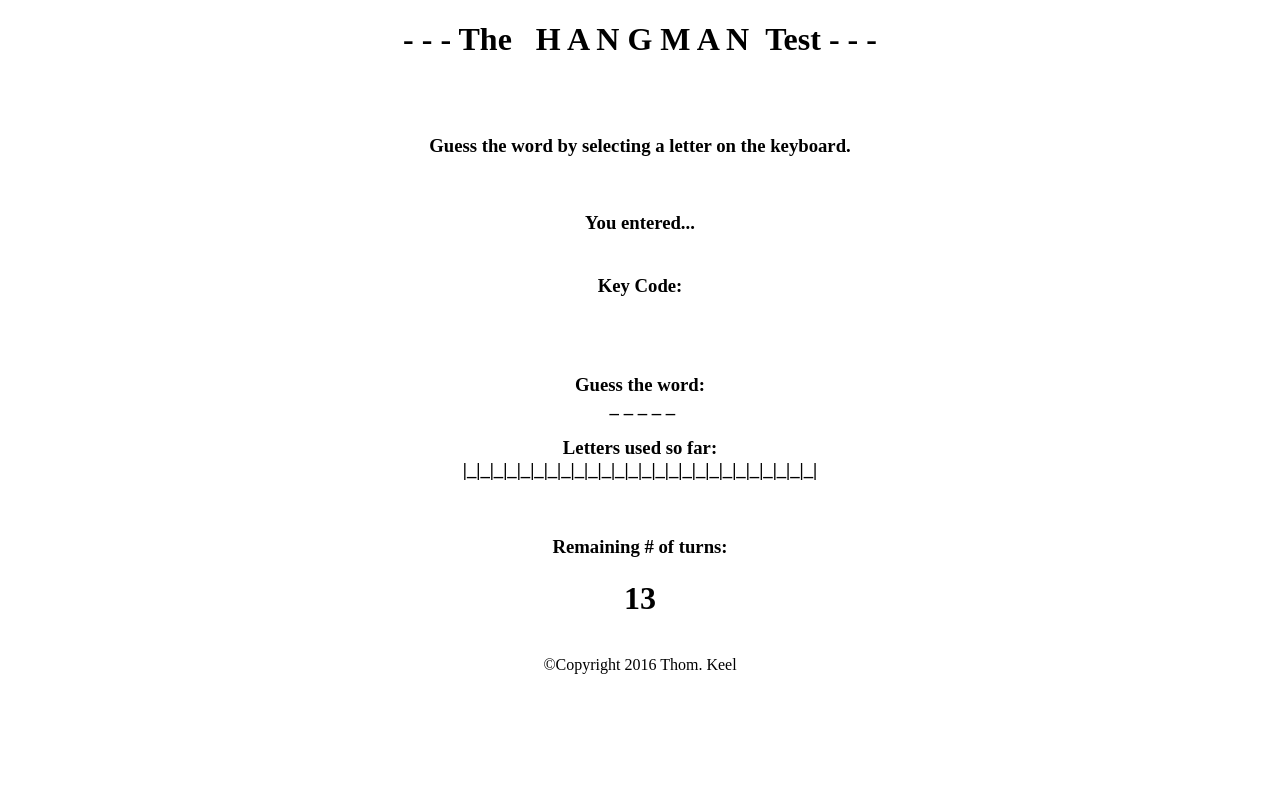
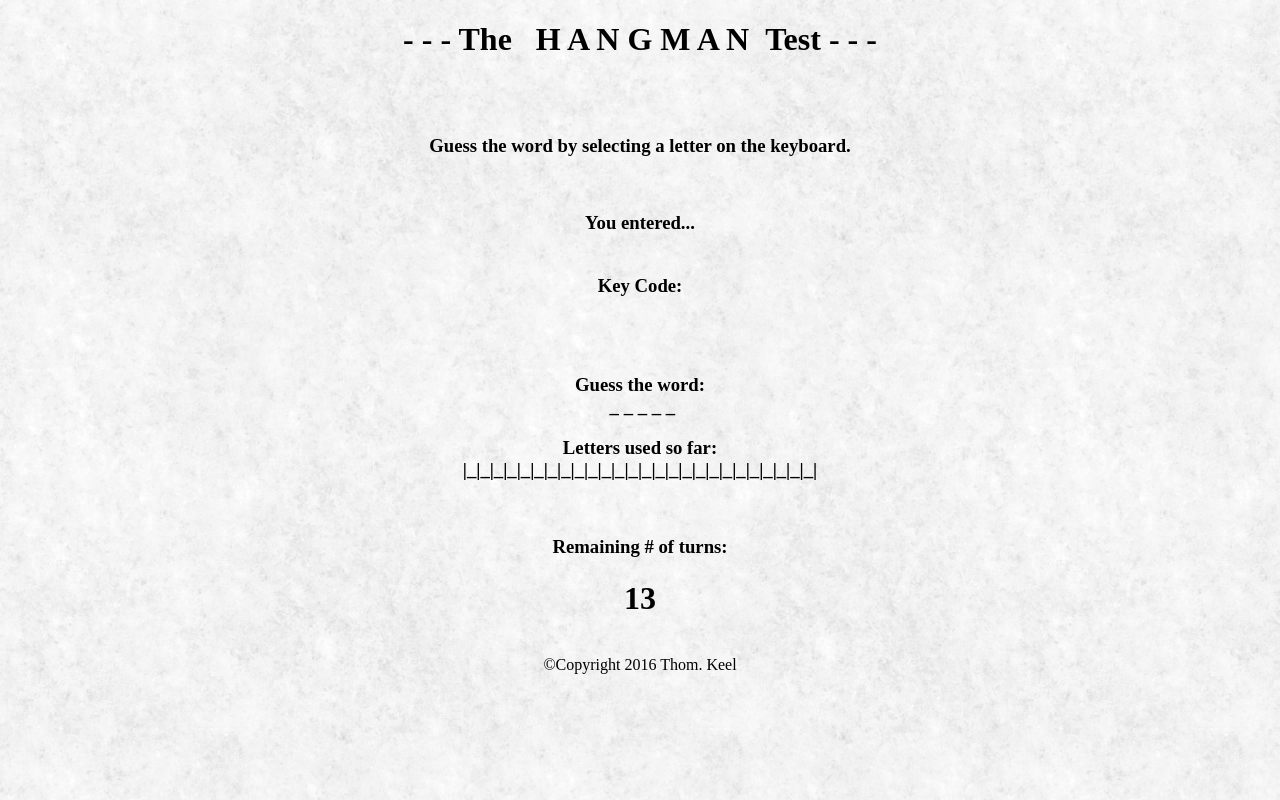
Before and after one commit to ThomK1429/week-3-game, a PHP site: page / in a window 1280 px wide. Run offline with PHP 8.4, Linux system fonts and the light colour scheme.

Commit message:
Checkpoint - working - 2016 05 18

```diff
--- a/assets/css/style.css
+++ b/assets/css/style.css
@@ -1,3 +1,10 @@
+
+body{
+	background-image: url("../images/fresh_snow.png");
+}
+
+
+
 h1{
 	text-align: center;
 }
--- a/index.html
+++ b/index.html
@@ -2,7 +2,13 @@
 <html>
 <head>
 	<title>The Hangman Test</title>
+
+	<!-- Link to CSS files etc       -->
+	<!--<link href="assets/css/reset.css" rel="stylesheet" type="text/css">  -->
+    <link href="assets/css/style.css" rel="stylesheet" type="text/css">
 </head>
+
+
 <body onload="initScreen()">
 
 	<div id="game">
@@ -70,7 +76,7 @@
 
 		wordToGuess = [...str];
 
-		alert("str = " + str);
+		 //alert("str = " + str);
 		//alert("wordToGuess : " + wordToGuess);
 
 		xwordToGuessLen = wordToGuess.length;
```
Also changed, not shown: assets/images/fresh_snow.png (added).
